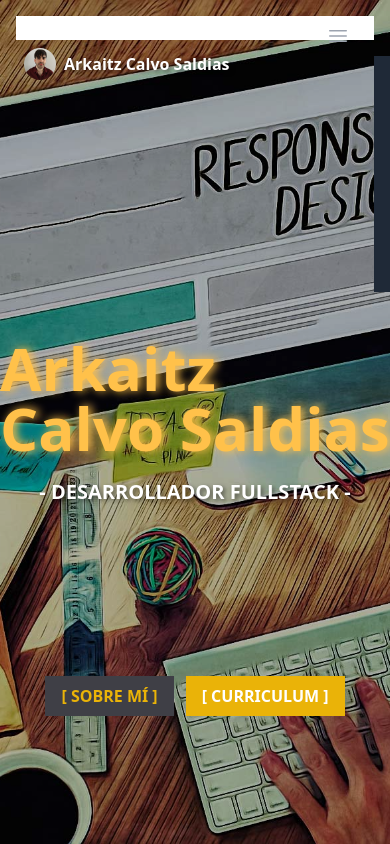
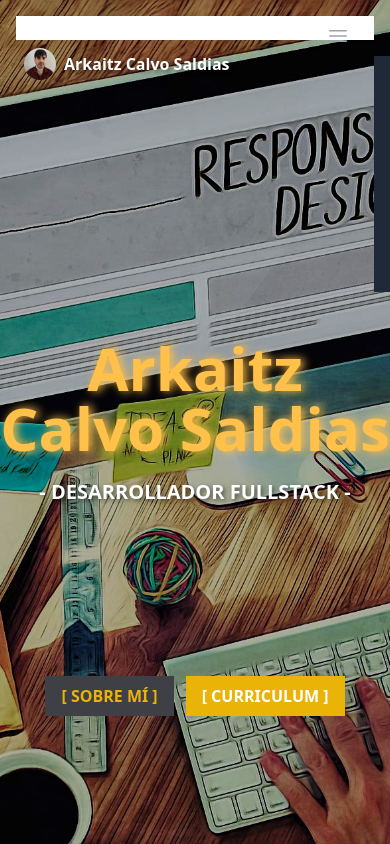
Before and after one commit to XxFenixDCxX/Portfolio, an Angular app: page / in a window 390 px wide. Built offline with nearby package versions, Linux system fonts and the light colour scheme.

Commit message:
Arreglado responsive de titulo de portfolio

```diff
--- a/src/app/home/home.component.scss
+++ b/src/app/home/home.component.scss
@@ -38,3 +38,9 @@ p, h1 {
 .button:hover {
   box-shadow: 0 0 10px 0 rgba(255, 255, 255, 0.5);
 }
+
+@media only screen and (max-width: 600px) {
+  h1 {
+    text-align: center;
+  }
+}
```
